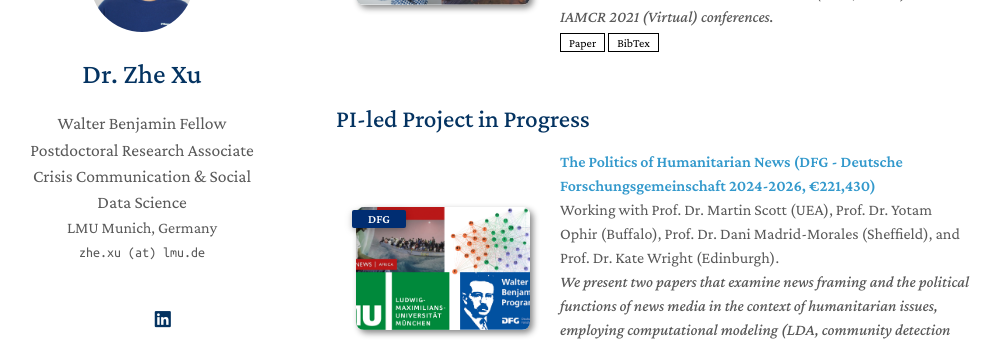
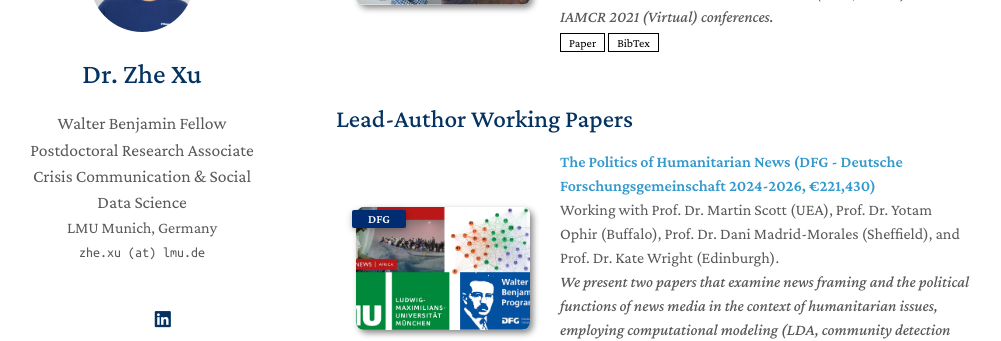
Before and after one commit to zhexuphd/home, a Jekyll site: the page built from index.md, in a window 1280 px wide and 900 px high, scrolled down 912 px. Shown: the part 156-497 px from the top of the window, without its empty margins (134-1135 px from the left). Built offline with Jekyll 4.4.1, drawn with Linux system fonts in a browser that asks for light colours; a style sheet for code colours, icons or effects is not loaded; our own code applies the rules of GitHub Pages for plain Markdown files.

Commit message:
Update dfg.md

```diff
--- a/_includes/dfg.md
+++ b/_includes/dfg.md
@@ -1,4 +1,4 @@
-<h2 id="publications" style="margin: 2px 0px -15px;">PI-led Project in Progress</h2>
+<h2 id="publications" style="margin: 2px 0px -15px;">Lead-Author Working Papers</h2>
 
 <div class="publications">
 <ol class="bibliography">
```
